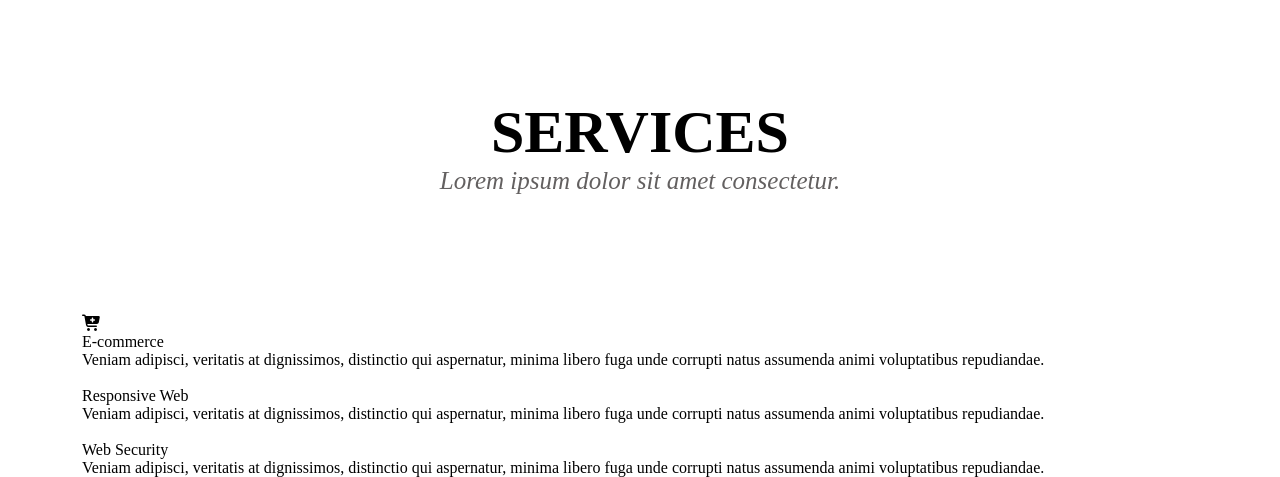
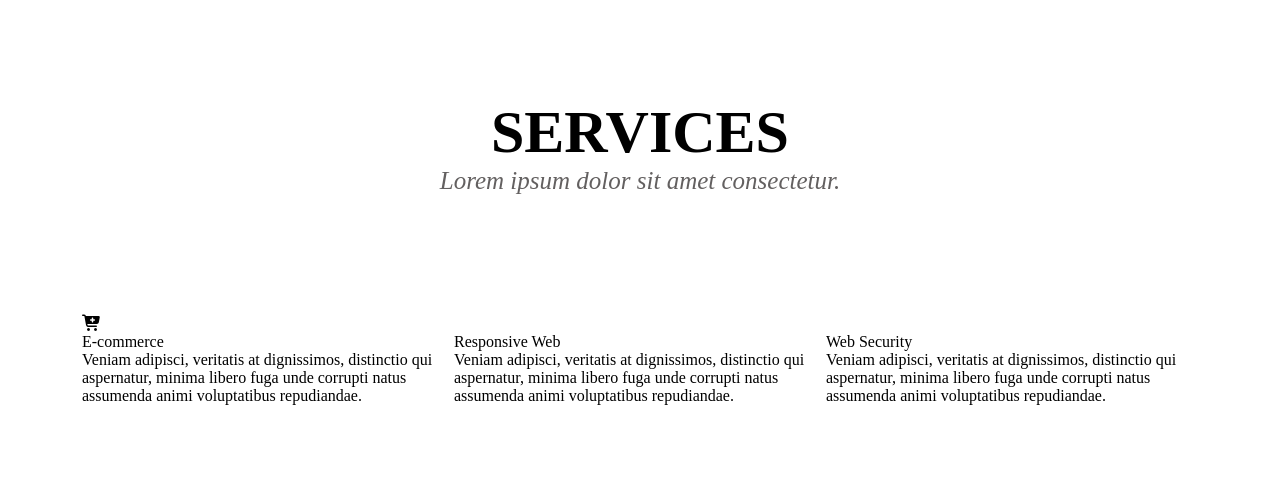
Before and after one commit to Adriannan23/Kodilla-4-module, a website: page index.html in a window 1280 px wide. Shown: the part 822-1299 px from the top of the page. After the commit the page ends 1227 px from the top, so only its background shows below. Drawn offline with nearby package versions, Linux system fonts and the light colour scheme; some icons are missing.

Commit message:
Add flex property to section services

```diff
--- a/sass/style.scss
+++ b/sass/style.scss
@@ -160,9 +160,10 @@ bottom: 160px;
 
 }
 
-// .offer {
-
-// }
+.offer {
+  display: flex;
+  flex-direction: row;
+}
 // .offer i {
 //   margin-right: 15px;
 //   font-size: 30px;
```
Also changed, not shown: css/style.css, 1 other file.
